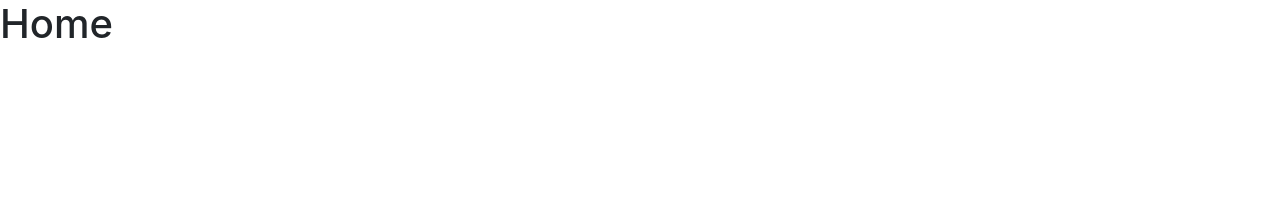
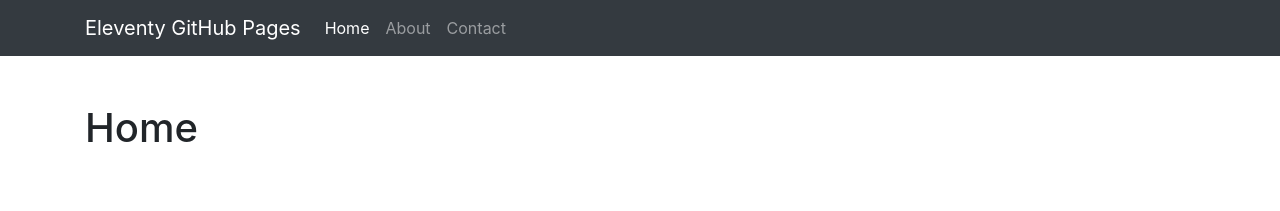
Before and after one commit to robertlove/eleventy-github-pages, an Eleventy site: page index.html in a window 1280 px wide. Built offline with nearby package versions, Linux system fonts and the light colour scheme; Eleventy itself is replaced by a stand-in of ours; files that its build step writes are made by us from their sources.

Commit message:
Update default.html

```diff
--- a/_includes/layouts/default.html
+++ b/_includes/layouts/default.html
@@ -1,13 +1,39 @@
+---
+site_title: Eleventy GitHub Pages
+---
 <!doctype html>
 <html lang="en">
   <head>
     <meta charset="utf-8">
     <meta name="viewport" content="width=device-width, initial-scale=1, shrink-to-fit=no">
     <link rel="stylesheet" href="https://stackpath.bootstrapcdn.com/bootstrap/4.4.1/css/bootstrap.min.css" integrity="sha384-Vkoo8x4CGsO3+Hhxv8T/Q5PaXtkKtu6ug5TOeNV6gBiFeWPGFN9MuhOf23Q9Ifjh" crossorigin="anonymous">
-    <title>{{ title }}</title>
+    <title>{{ title }} | {{ site_title }}</title>
   </head>
   <body>
-    {{ content | safe }}
+    <nav class="navbar navbar-expand-lg navbar-dark bg-dark">
+      <div class="container">
+        <a class="navbar-brand" href="#">{{ site_title }}</a>
+        <button class="navbar-toggler" type="button" data-toggle="collapse" data-target="#navbar" aria-controls="navbar" aria-expanded="false" aria-label="Toggle navigation">
+          <span class="navbar-toggler-icon"></span>
+        </button>
+        <div class="collapse navbar-collapse" id="navbar">
+          <ul class="navbar-nav">
+            <li class="nav-item active">
+              <a class="nav-link" href="#">Home <span class="sr-only">(current)</span></a>
+            </li>
+            <li class="nav-item">
+              <a class="nav-link" href="#">About</a>
+            </li>
+            <li class="nav-item">
+              <a class="nav-link" href="#">Contact</a>
+            </li>
+          </ul>
+        </div>
+      </div>
+    </nav>
+    <div class="container py-5">
+      {{ content | safe }}
+    </div>
     <script src="https://code.jquery.com/jquery-3.4.1.slim.min.js" integrity="sha384-J6qa4849blE2+poT4WnyKhv5vZF5SrPo0iEjwBvKU7imGFAV0wwj1yYfoRSJoZ+n" crossorigin="anonymous"></script>
     <script src="https://cdn.jsdelivr.net/npm/popper.js@1.16.0/dist/umd/popper.min.js" integrity="sha384-Q6E9RHvbIyZFJoft+2mJbHaEWldlvI9IOYy5n3zV9zzTtmI3UksdQRVvoxMfooAo" crossorigin="anonymous"></script>
     <script src="https://stackpath.bootstrapcdn.com/bootstrap/4.4.1/js/bootstrap.min.js" integrity="sha384-wfSDF2E50Y2D1uUdj0O3uMBJnjuUD4Ih7YwaYd1iqfktj0Uod8GCExl3Og8ifwB6" crossorigin="anonymous"></script>
```
